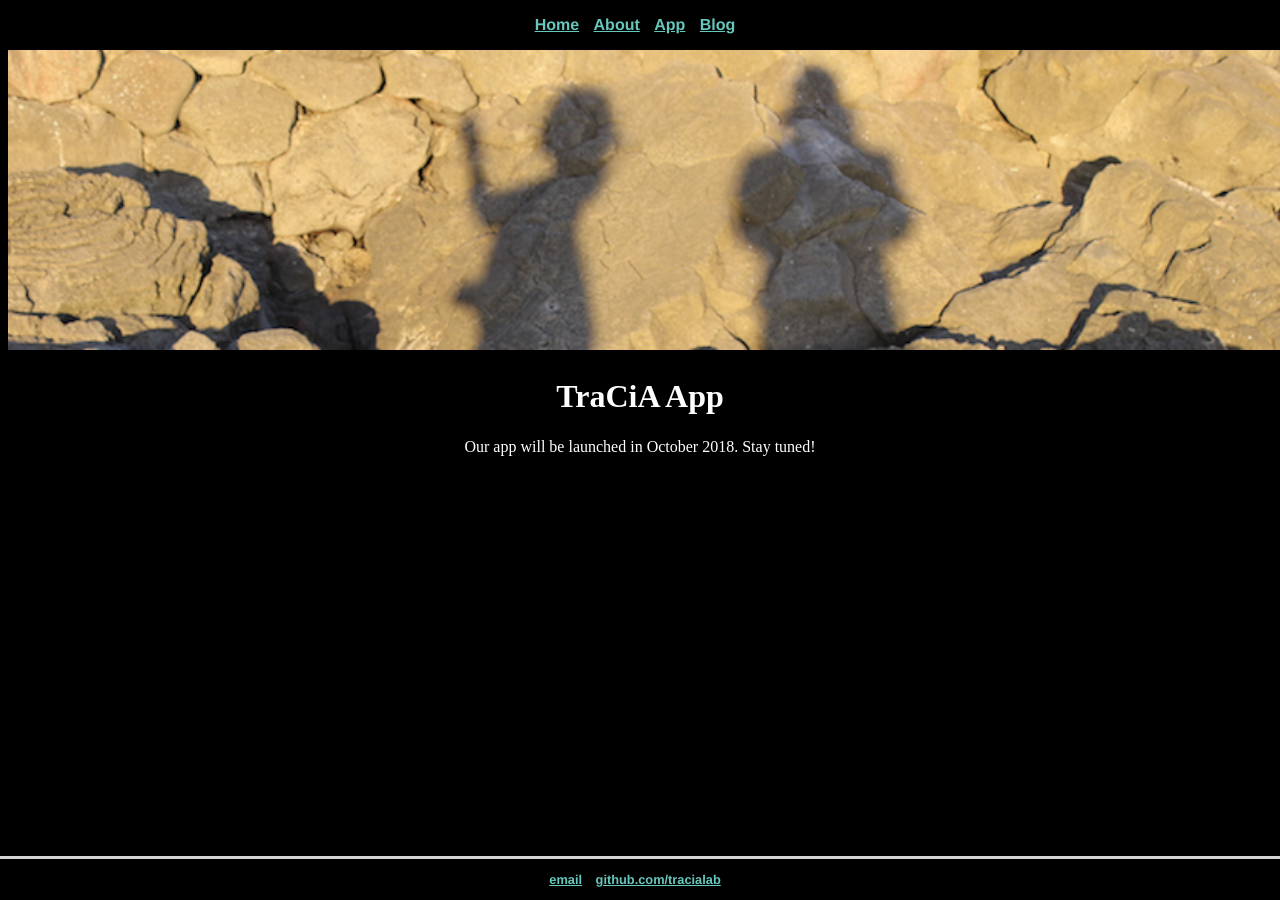
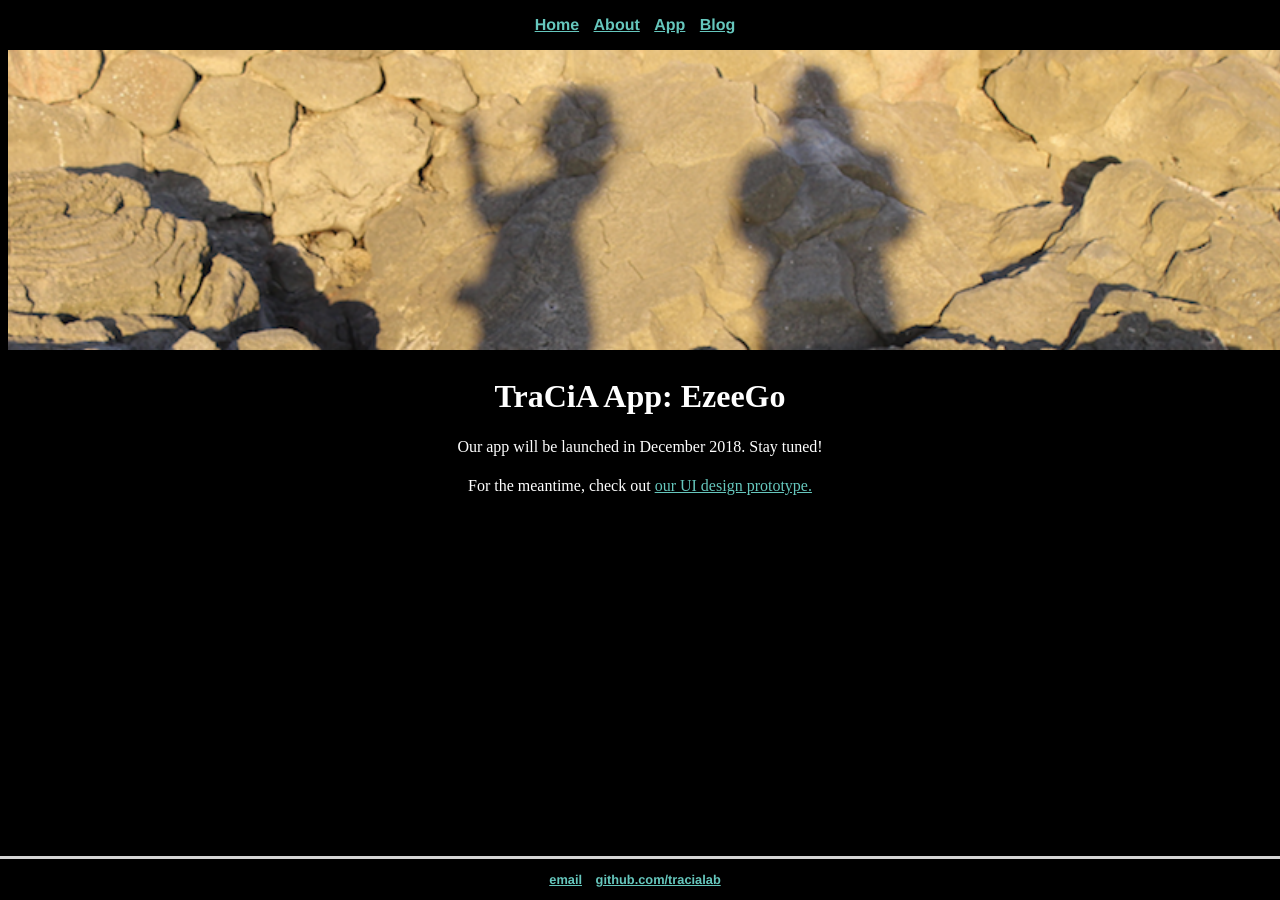
Before and after one commit to tracialab/tracialabs.github.io, a Jekyll site: the page built from app/index.html, in a window 1280 px wide. Built offline with Jekyll 4.4.1, drawn with Linux system fonts in a browser that asks for light colours.

Commit message:
Updated the launch date and added prototype link

```diff
--- a/app/index.html
+++ b/app/index.html
@@ -6,8 +6,9 @@ title: TraCiA App
 <img class="people" src="../assets/photos/people.png">
 </p>
 <div class="blurb">
-	<h1>TraCiA App</h1>
-	<p>Our app will be launched in October 2018. Stay tuned!</p>
+	<h1>TraCiA App: EzeeGo</h1>
+	<p>Our app will be launched in December 2018. Stay tuned!</p>
+	<p>For the meantime, check out <a href="https://xd.adobe.com/view/78a25912-8b72-4c6d-43fc-bd6c3d8e4abb-0e93/">our UI design prototype.</a></p>
 </div><!-- /.blurb -->
 <style>
 
```
